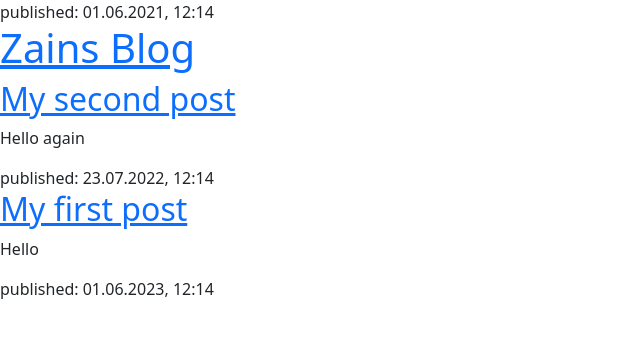
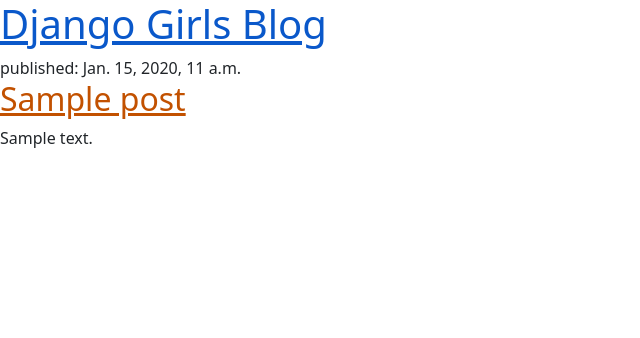
Before and after one commit to zrife2/my-first-blog, a Django app: page / in a window 1280 px wide. Shown: the top 338 px of the page, without its empty margins (0-640 px from the left). Run offline with Django 3.2, Linux system fonts and the light colour scheme; tables that the repository leaves empty hold one stand-in row (values such as "Sample post").

Commit message:
34567654567654234

```diff
--- /dev/null
+++ b/blog/static/css/blog.css
@@ -0,0 +1,3 @@
+h1 a, h2 a {
+    color: #C25100;
+}
--- a/blog/templates/blog/post_list.html
+++ b/blog/templates/blog/post_list.html
@@ -1,25 +1,22 @@
+{% load static %}
 <!DOCTYPE html>
 <html>
     <head>
-        <title>Zains Blog</title>
-        <time>published: 01.06.2021, 12:14</time>
+        <title>Django Girls blog</title>
         <link rel="stylesheet" href="https://cdn.jsdelivr.net/npm/bootstrap@5.1.3/dist/css/bootstrap.min.css" integrity="sha384-1BmE4kWBq78iYhFldvKuhfTAU6auU8tT94WrHftjDbrCEXSU1oBoqyl2QvZ6jIW3" crossorigin="anonymous">
+        <link rel="stylesheet" href="{% static 'css/blog.css' %}">
     </head>
     <body>
         <header>
-            <h1><a href="/">Zains Blog</a></h1>
+            <h1><a href="/">Django Girls Blog</a></h1>
         </header>
 
-        <article>
-            <h2><a href="">My second post</a></h2>
-            <p>Hello again</p>
-            <time>published: 23.07.2022, 12:14</time>
-        </article>
-
-        <article>
-            <h2><a href="">My first post</a></h2>
-            <p>Hello</p>
-            <time>published: 01.06.2023, 12:14</time>
-        </article>
+        {% for post in posts %}
+            <article>
+                <time>published: {{ post.published_date }}</time>
+                <h2><a href="">{{ post.title }}</a></h2>
+                <p>{{ post.text|linebreaksbr }}</p>
+            </article>
+        {% endfor %}
     </body>
 </html>
```
